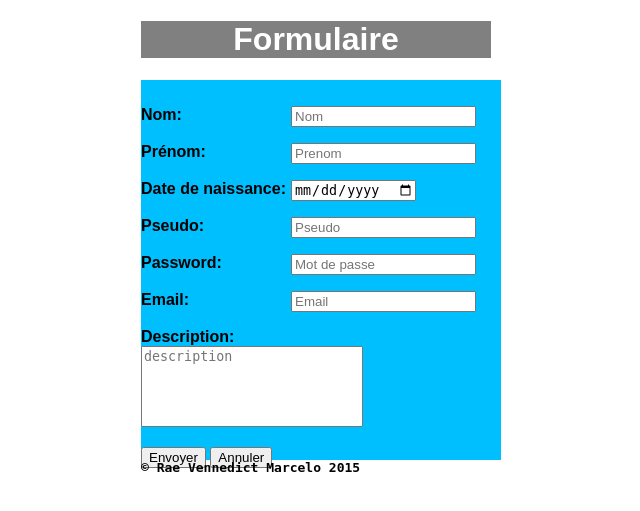
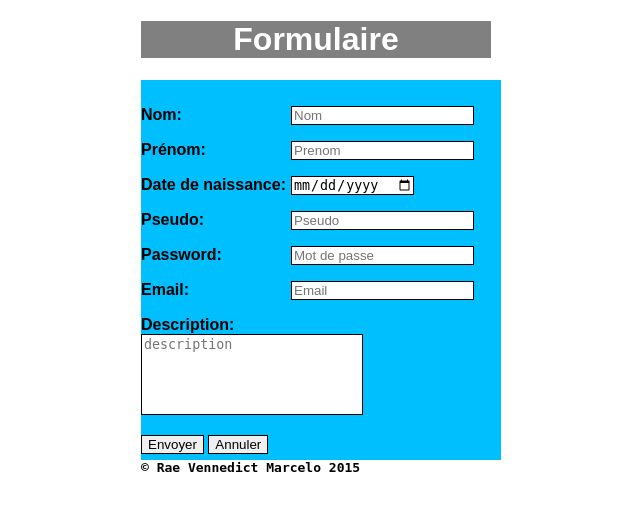
Before and after one commit to RVMarcelo/m151admin_rvm, a PHP site: page / in a window 1280 px wide. Shown: the top 511 px of the page, without its empty margins (243-883 px from the left). Run offline with PHP 8.4, Linux system fonts and the light colour scheme.

Commit message:
Change connection var
add borders

```diff
--- a/Exercice1Revisions_Marcelo/public_html/css.css
+++ b/Exercice1Revisions_Marcelo/public_html/css.css
@@ -30,6 +30,9 @@
 section input{
     text-align: left;
 }
+section input{
+    border: 1px groove black;
+}
 section label{
     font-weight: bold;
     display: block;
@@ -38,9 +41,7 @@
 }
 textarea{
     resize: none;
-}
-p{
-
+    border: 1px groove black;
 }
 footer{
     font-family: monospace;
--- a/Exercice1Revisions_Marcelo/public_html/index.php
+++ b/Exercice1Revisions_Marcelo/public_html/index.php
@@ -2,14 +2,9 @@
 require './db.php';
 
 // Connexion à la DB
-$bdd = connexionBD('login', 'm151admin', 'm151admin');
+$bdd = connexionBD('login', $user, $password);
 ?>
 <!DOCTYPE html>
-<!--
-To change this license header, choose License Headers in Project Properties.
-To change this template file, choose Tools | Templates
-and open the template in the editor.
--->
 <html>
     <head>
         <title>Revisions Formulaire</title>
```
